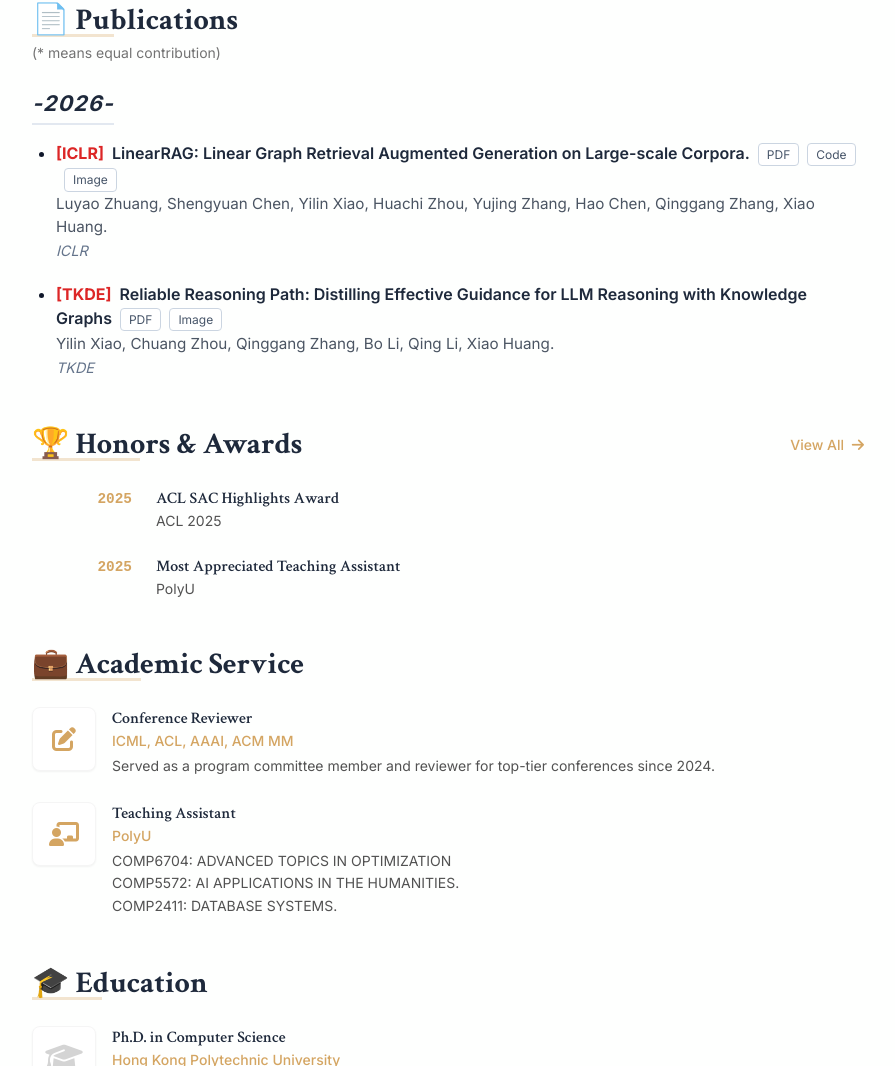
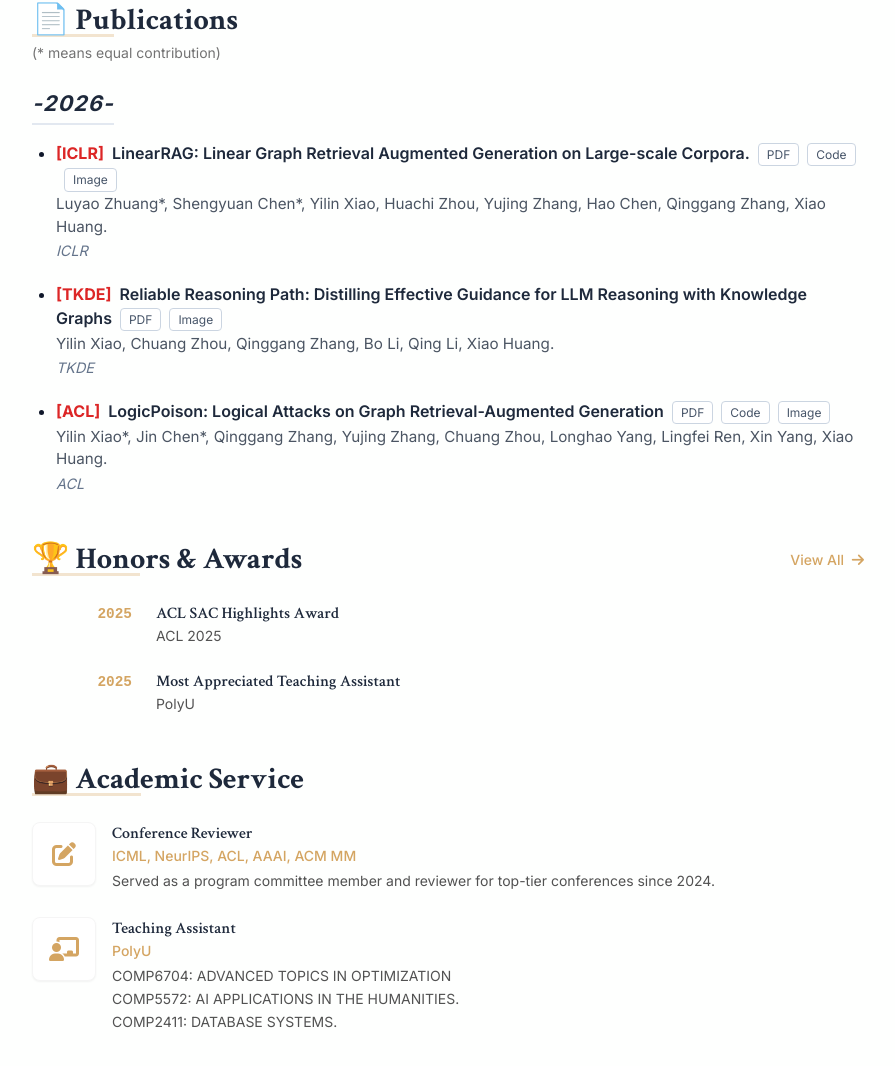
Before and after one commit to jeremycp3/yilinxiao, a plain HTML site: page index.html in a window 1280 px wide. Shown: the part 969-2035 px from the top of the page, without its empty margins (384-1279 px from the left). Drawn offline with nearby package versions, Linux system fonts and the light colour scheme.

```diff
--- a/data/publications.json
+++ b/data/publications.json
@@ -1,7 +1,7 @@
 [
   {
     "title": "LinearRAG: Linear Graph Retrieval Augmented Generation on Large-scale Corpora.",
-    "authors": "Luyao Zhuang, Shengyuan Chen, Yilin Xiao, Huachi Zhou, Yujing Zhang, Hao Chen, Qinggang Zhang, Xiao Huang.",
+    "authors": "Luyao Zhuang*, Shengyuan Chen*, Yilin Xiao, Huachi Zhou, Yujing Zhang, Hao Chen, Qinggang Zhang, Xiao Huang.",
     "venue": "ICLR 2026",
     "year": "2026",
     "highlight": "#",
@@ -17,9 +17,21 @@
     "venue": "TKDE 2026",
     "year": "2026",
     "highlight": "#",
-    "thumbnail": "#",
+    "thumbnail": "assets/publications/placeholder/RRP_thumb.png",
     "tags": [
       { "text": "Paper", "link": "https://www.computer.org/csdl/journal/tk/5555/01/11361203/2dumcrgIQc8" }
     ]
+  },
+  {
+    "title": "LogicPoison: Logical Attacks on Graph Retrieval-Augmented Generation",
+    "authors": "Yilin Xiao*, Jin Chen*, Qinggang Zhang, Yujing Zhang, Chuang Zhou, Longhao Yang, Lingfei Ren, Xin Yang, Xiao Huang.",
+    "venue": "ACL 2026",
+    "year": "2026",
+    "highlight": "#",
+    "thumbnail": "assets/publications/placeholder/logicpoison_thumb.png",
+    "tags": [
+      { "text": "Paper", "link": "https://arxiv.org/abs/2604.02954" },
+      { "text": "Code", "link": "https://github.com/Jord8061/logicPoison" }
+    ]
   }
 ]
--- a/index.html
+++ b/index.html
@@ -243,7 +243,7 @@
                                 </div>
                                 <div class="timeline-content">
                                     <h3 class="font-semibold text-primary">Conference Reviewer</h3>
-                                    <p class="text-sm text-accent font-medium">ICML, ACL, AAAI, ACM MM</p>
+                                    <p class="text-sm text-accent font-medium">ICML, NeurIPS, ACL, AAAI, ACM MM</p>
                                     <p class="text-sm text-neutral-600 mt-1 leading-relaxed">
                                         Served as a program committee member and reviewer for top-tier conferences since 2024.
                                     </p>
```
Also changed, not shown: 1 other file.
